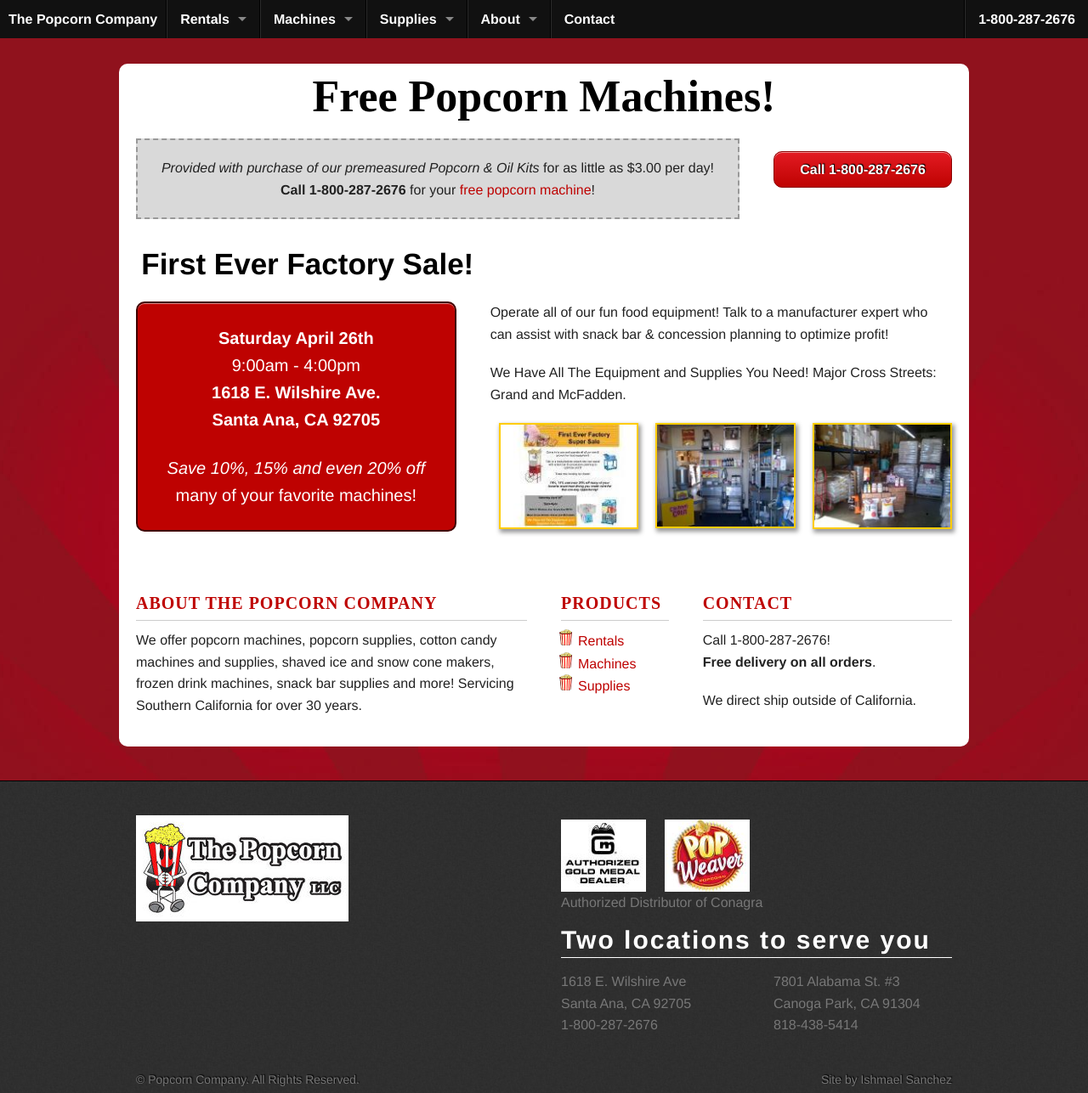
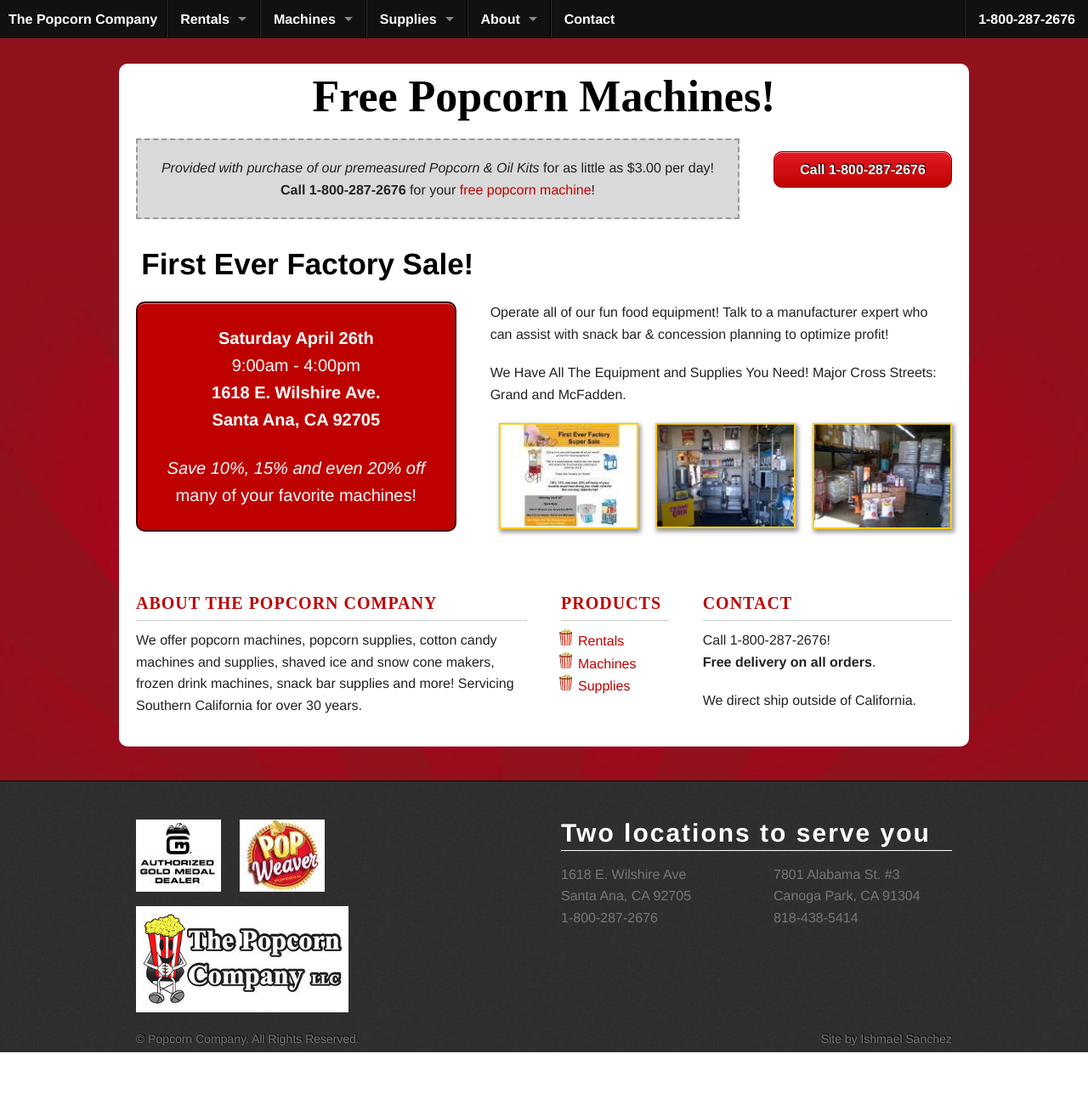
Before and after one commit to popcorncompanyllc/ishmaelsanchez.github.io, a Jekyll site: the page built from index.html, in a window 1280 px wide. Shown: the whole page at 85% size. Built offline with Jekyll 4.4.1, drawn with Linux system fonts in a browser that asks for light colours; some web fonts are replaced; Markdown is read by kramdown in place of the engine named in the settings; the list of posts is cut into pages by our own code; after the commit the page ends 1239 px from its top, so only the background shows below that.

Commit message:
Move logos above site logo

```diff
--- a/_includes/footer.html
+++ b/_includes/footer.html
@@ -24,16 +24,16 @@
   <footer class="bottom-bar">
     <div class="row">
       <div class="large-4 columns">
+        <ul class="inline-list distributor-logos">
+          <li><img src="/img/gm-auth-deal.jpg" alt="Gold Medal authorized distribitor"></li>
+          <li><img src="/img/pop-weaver-logo.jpg" alt="Authorized Distributor of Weaver Popcorn"></li>
+          <!--<li>Authorized Distributor of Conagra</li>-->
+        </ul>
         <a href="http://www.thepopcorncompanyllc.com" itemprop="url">
           <img itemprop="image" src="/img/popcorn-company-logo.jpg" alt="The Popcorn Company Logo">
         </a>
       </div>
       <div class="large-6 columns large-offset-2">
-        <ul class="inline-list distributor-logos">
-          <li><img src="/img/gm-auth-deal.jpg" alt="Gold Medal authorized distribitor"></li>
-          <li><img src="/img/pop-weaver-logo.jpg" alt="Authorized Distributor of Weaver Popcorn"></li>
-          <li>Authorized Distributor of Conagra</li>
-        </ul>
         <h3 class="bottom-bar-header">Two locations to serve you</h3>
         <div class="row">
           <div class="large-6 columns" itemprop="address" itemscope itemtype="http://schema.org/PostalAddress">
```
